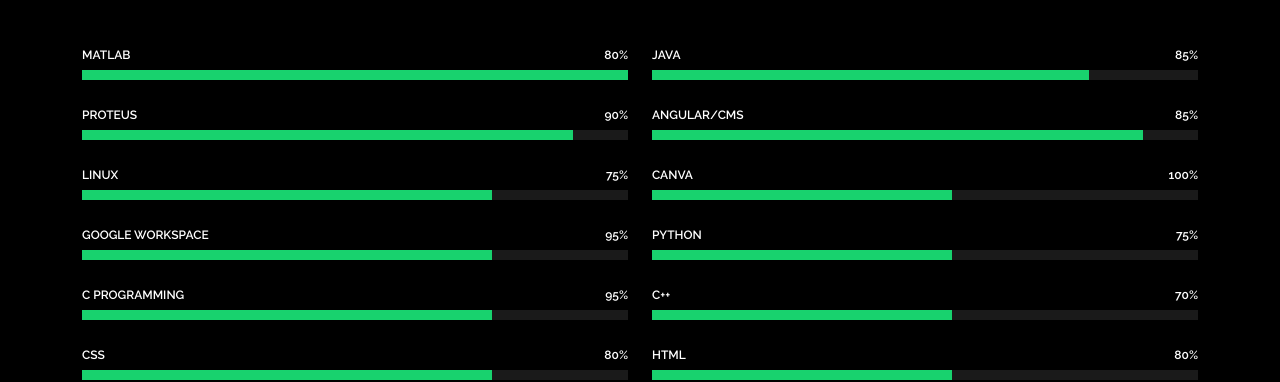
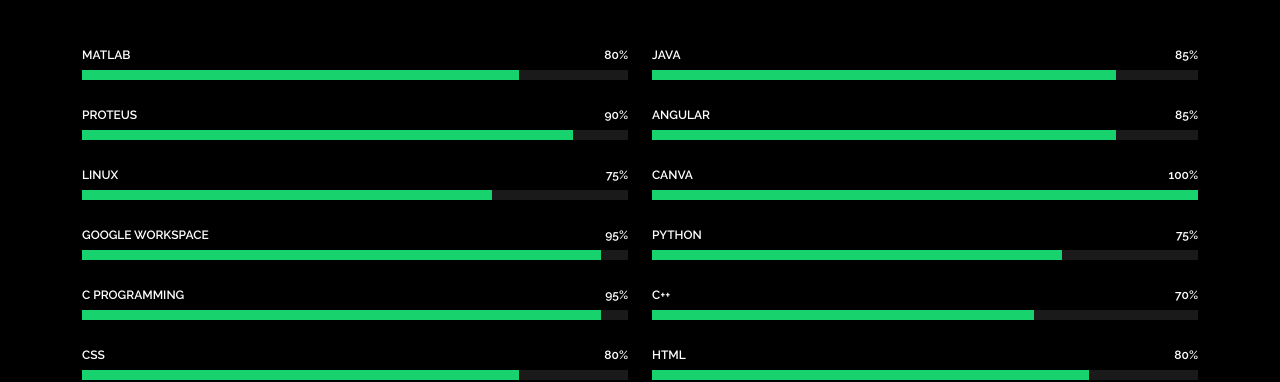
Before and after one commit to Tarequesti7/me, a plain HTML site: page services.html in a window 1280 px wide. Shown: the part 420-802 px from the top of the page. Drawn offline with Linux system fonts and the light colour scheme.

Commit message:
Update services.html

```diff
--- a/services.html
+++ b/services.html
@@ -96,7 +96,7 @@
             <div class="progress">
               <span class="skill"><span>MATLAB</span> <i class="val">80%</i></span>
               <div class="progress-bar-wrap">
-                <div class="progress-bar" role="progressbar" aria-valuenow="100" aria-valuemin="0" aria-valuemax="100"></div>
+                <div class="progress-bar" role="progressbar" aria-valuenow="80" aria-valuemin="0" aria-valuemax="100"></div>
               </div>
             </div><!-- End Skills Item -->
 
@@ -117,21 +117,21 @@
             <div class="progress">
               <span class="skill"><span>Google Workspace</span> <i class="val">95%</i></span>
               <div class="progress-bar-wrap">
-                <div class="progress-bar" role="progressbar" aria-valuenow="75" aria-valuemin="0" aria-valuemax="100"></div>
+                <div class="progress-bar" role="progressbar" aria-valuenow="95" aria-valuemin="0" aria-valuemax="100"></div>
               </div>
             </div><!-- End Skills Item -->
 
             <div class="progress">
               <span class="skill"><span>C Programming</span> <i class="val">95%</i></span>
               <div class="progress-bar-wrap">
-                <div class="progress-bar" role="progressbar" aria-valuenow="75" aria-valuemin="0" aria-valuemax="100"></div>
+                <div class="progress-bar" role="progressbar" aria-valuenow="95" aria-valuemin="0" aria-valuemax="100"></div>
               </div>
             </div><!-- End Skills Item -->
 
             <div class="progress">
               <span class="skill"><span>CSS</span> <i class="val">80%</i></span>
               <div class="progress-bar-wrap">
-                <div class="progress-bar" role="progressbar" aria-valuenow="75" aria-valuemin="0" aria-valuemax="100"></div>
+                <div class="progress-bar" role="progressbar" aria-valuenow="80" aria-valuemin="0" aria-valuemax="100"></div>
               </div>
             </div><!-- End Skills Item -->
 
@@ -149,49 +149,49 @@
             <div class="progress">
               <span class="skill"><span>JAVA</span> <i class="val">85%</i></span>
               <div class="progress-bar-wrap">
-                <div class="progress-bar" role="progressbar" aria-valuenow="80" aria-valuemin="0" aria-valuemax="100"></div>
+                <div class="progress-bar" role="progressbar" aria-valuenow="85" aria-valuemin="0" aria-valuemax="100"></div>
               </div>
             </div><!-- End Skills Item -->
 
             <div class="progress">
-              <span class="skill"><span>Angular/CMS</span> <i class="val">85%</i></span>
+              <span class="skill"><span>Angular</span> <i class="val">85%</i></span>
               <div class="progress-bar-wrap">
-                <div class="progress-bar" role="progressbar" aria-valuenow="90" aria-valuemin="0" aria-valuemax="100"></div>
+                <div class="progress-bar" role="progressbar" aria-valuenow="85" aria-valuemin="0" aria-valuemax="100"></div>
               </div>
             </div><!-- End Skills Item -->
 
             <div class="progress">
               <span class="skill"><span>Canva</span> <i class="val">100%</i></span>
               <div class="progress-bar-wrap">
-                <div class="progress-bar" role="progressbar" aria-valuenow="55" aria-valuemin="0" aria-valuemax="100"></div>
+                <div class="progress-bar" role="progressbar" aria-valuenow="100" aria-valuemin="0" aria-valuemax="100"></div>
               </div>
             </div><!-- End Skills Item -->
 
             <div class="progress">
               <span class="skill"><span>PYTHON</span> <i class="val">75%</i></span>
               <div class="progress-bar-wrap">
-                <div class="progress-bar" role="progressbar" aria-valuenow="55" aria-valuemin="0" aria-valuemax="100"></div>
+                <div class="progress-bar" role="progressbar" aria-valuenow="75" aria-valuemin="0" aria-valuemax="100"></div>
               </div>
             </div><!-- End Skills Item -->
 
             <div class="progress">
               <span class="skill"><span>C++</span> <i class="val">70%</i></span>
               <div class="progress-bar-wrap">
-                <div class="progress-bar" role="progressbar" aria-valuenow="55" aria-valuemin="0" aria-valuemax="100"></div>
+                <div class="progress-bar" role="progressbar" aria-valuenow="70" aria-valuemin="0" aria-valuemax="100"></div>
               </div>
             </div><!-- End Skills Item -->
 
             <div class="progress">
               <span class="skill"><span>HTML</span> <i class="val">80%</i></span>
               <div class="progress-bar-wrap">
-                <div class="progress-bar" role="progressbar" aria-valuenow="55" aria-valuemin="0" aria-valuemax="100"></div>
+                <div class="progress-bar" role="progressbar" aria-valuenow="80" aria-valuemin="0" aria-valuemax="100"></div>
               </div>
             </div><!-- End Skills Item -->
 
             <div class="progress">
               <span class="skill"><span>MongoDB</span> <i class="val">70%</i></span>
               <div class="progress-bar-wrap">
-                <div class="progress-bar" role="progressbar" aria-valuenow="55" aria-valuemin="0" aria-valuemax="100"></div>
+                <div class="progress-bar" role="progressbar" aria-valuenow="70" aria-valuemin="0" aria-valuemax="100"></div>
               </div>
             </div><!-- End Skills Item -->
 
```
